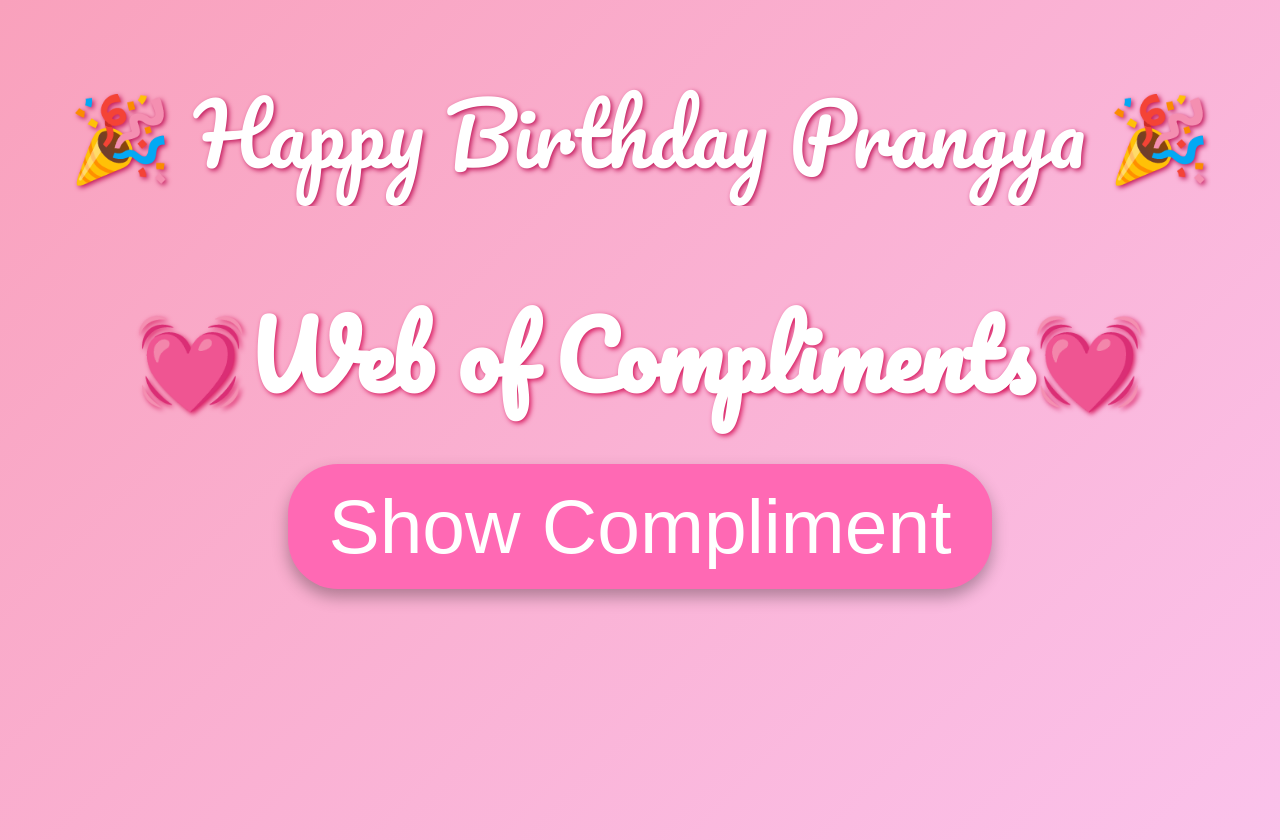
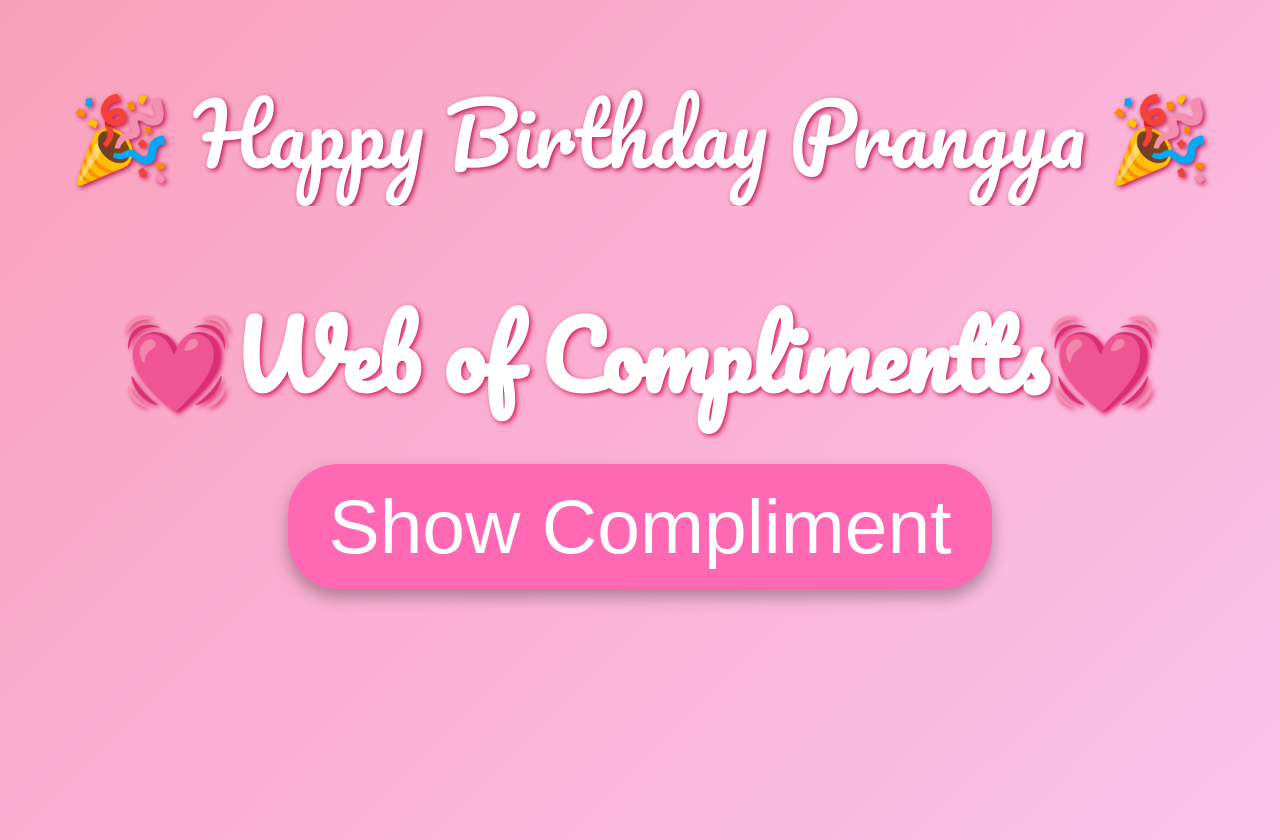
Before and after one commit to SanjeevYadav34/appreciation-bowl, a plain HTML site: page index.html in a window 1280 px wide. Drawn offline with Linux system fonts and the light colour scheme.

Commit message:
Update index.html

```diff
--- a/index.html
+++ b/index.html
@@ -104,7 +104,7 @@
 <body>
 
   <div class="birthday-message">🎉 Happy Birthday Prangya 🎉</div>
-  <h1>💓Web of Compliments💓</h1>
+  <h1>💓Web of Complimentts💓</h1>
   <button onclick="showAppreciation()">Show Compliment</button>
   <div id="message"></div>
 
```
